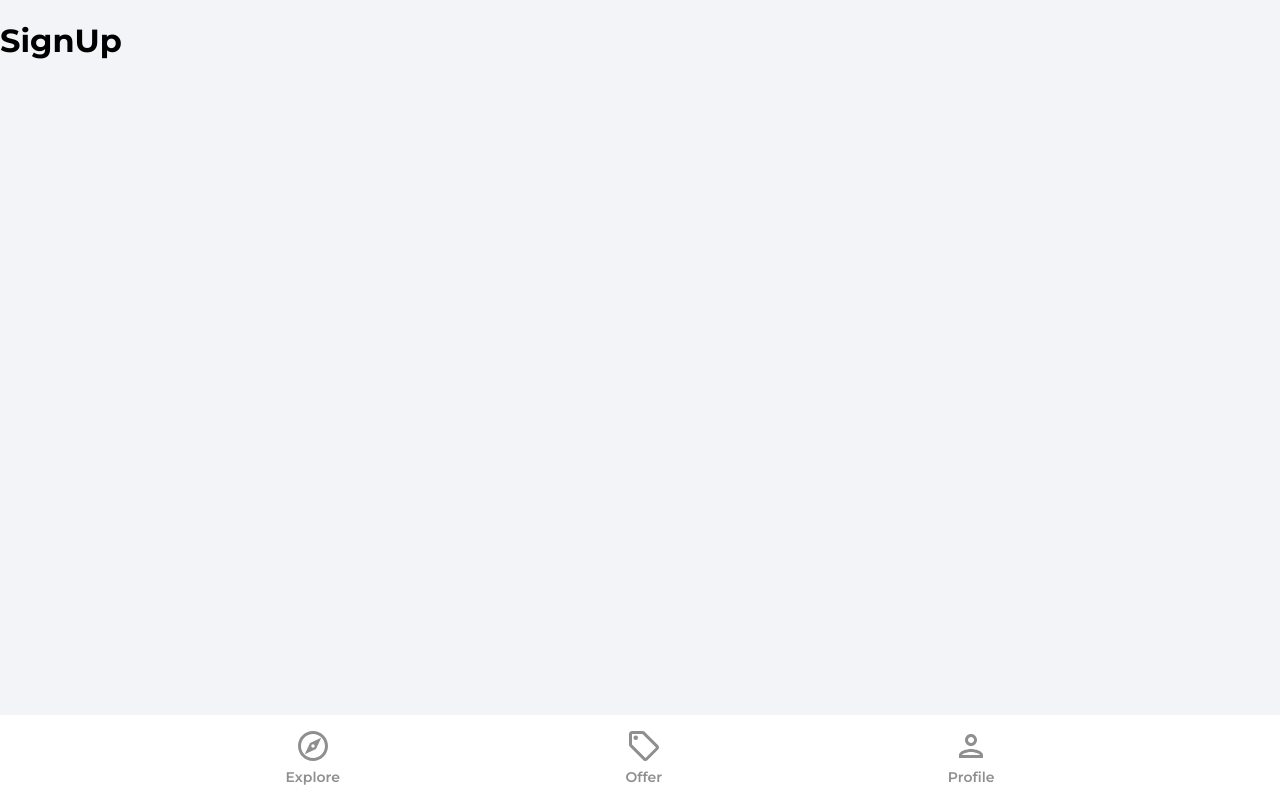
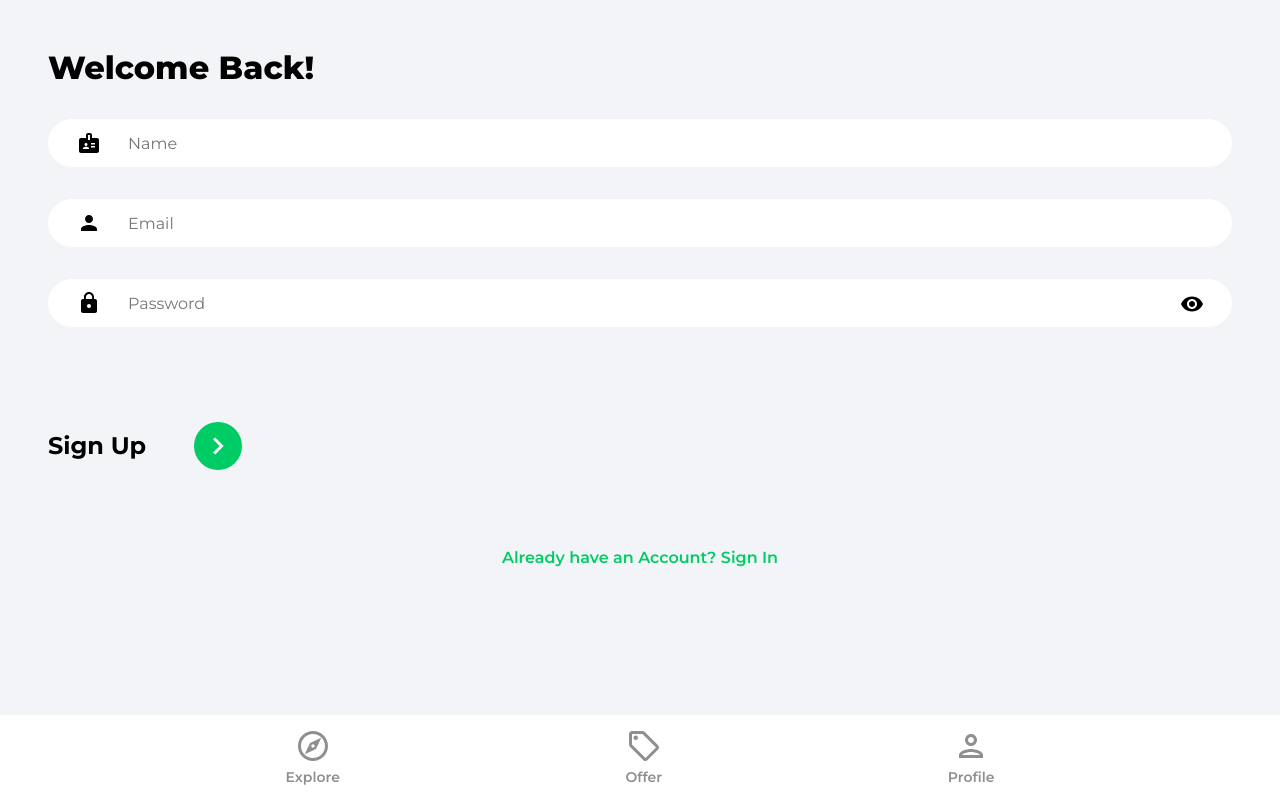
Before and after one commit to Aviatorscode2/house-marketplace, a React (Create React App) app: page /sign-up in a window 1280 px wide. Built offline with nearby package versions, Linux system fonts and the light colour scheme.

Commit message:
Implemented the UI for SignUp

```diff
--- a/src/pages/SignIn.jsx
+++ b/src/pages/SignIn.jsx
@@ -43,7 +43,7 @@
           <Link to='/forgotpassword' className='forgotPasswordLink'>Forgot Password</Link>
 
           <div className="signInBar">
-            <p className="singInText">
+            <p className="signInText">
               Sign In
             </p>
             <button className="signInButton">
--- a/src/pages/SignUp.jsx
+++ b/src/pages/SignUp.jsx
@@ -1,8 +1,90 @@
+import { useState } from 'react';
+import { Link, useNavigate } from 'react-router-dom';
+import { ReactComponent as ArrowRightIcon } from '../assets/svg/keyboardArrowRightIcon.svg';
+import visibilityIcon from '../assets/svg/visibilityIcon.svg';
 
 function SignUp() {
+  //state for if the user wants to show password or not
+  const [showPassword, setShowPassword] = useState(false);
+
+  //formData holding
+  const [formData, setFormData] = useState({
+    name: '',
+    email: '',
+    password: '',
+  });
+  //destructo=ing the formData
+  const { name, email, password } = formData;
+  //Initializing the useNavigate
+  const navigate = useNavigate();
+
+  // this onChange functions help keep track of values typed, for both email and password through their id's
+  const onChange = (e) => {
+    setFormData((prevState) => ({
+      ...prevState,
+      [e.target.id]: e.target.value,
+    }));
+  };
+
   return (
-    <h1>SignUp</h1>
-  )
+    <>
+      <div className="pageContainer">
+        <header>
+          <p className="pageHeader">Welcome Back!</p>
+        </header>
+
+        <form>
+          <input
+            type="text"
+            className="nameInput"
+            placeholder="Name"
+            required
+            id="name"
+            value={name}
+            onChange={onChange}
+          />
+          <input
+            type="email"
+            className="emailInput"
+            placeholder="Email"
+            required
+            id="email"
+            value={email}
+            onChange={onChange}
+          />
+
+          <div className="passwordInputDiv">
+            <input
+              type={showPassword ? 'text' : 'password'}
+              className="passwordInput"
+              placeholder="Password"
+              id="password"
+              value={password}
+              onChange={onChange}
+            />
+            <img
+              src={visibilityIcon}
+              alt="show password"
+              className="showPassword"
+              onClick={() => setShowPassword((prevState) => !prevState)}
+            />
+          </div>
+
+          <div className="signUpBar">
+            <p className="signUpText">Sign Up</p>
+            <button className="signUpButton">
+              <ArrowRightIcon fill="#ffffff" width="34px" height="34px" />
+            </button>
+          </div>
+        </form>
+
+        {/* Google OAuth */}
+        <Link to="/sign-in" className="registerLink">
+          Already have an Account? Sign In
+        </Link>
+      </div>
+    </>
+  );
 }
 
-export default SignUp
+export default SignUp;
```
